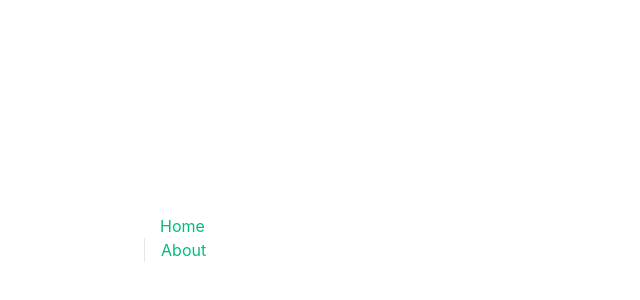
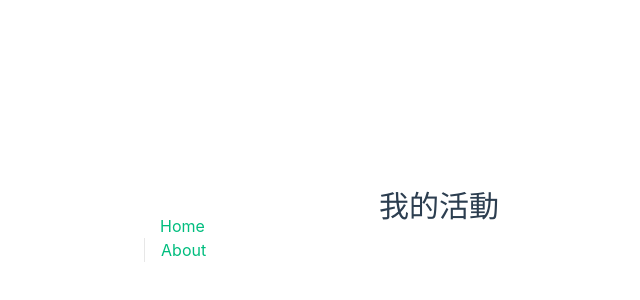
Before and after one commit to wclwilliam/Back-Home, a Vue app: page /member/1 in a window 1280 px wide. Before the commit this address had no page. Shown: the part 170-470 px from the top of the page, without its empty margins (261-901 px from the left). Built offline with nearby package versions, Linux system fonts and the light colour scheme.

Commit message:
資訊頁面

```diff
--- a/src/router/index.js
+++ b/src/router/index.js
@@ -24,6 +24,11 @@ const router = createRouter({
       name: '/member',
       component: () => import('@/views/MemberShip.vue'),
     },
+    {
+      path: '/member/:id',
+      name: '/member',
+      component: () => import('@/views/MemberShipinfo.vue'),
+    },
   ],
 })
 
--- /dev/null
+++ b/src/views/MemberShipinfo.vue
@@ -0,0 +1,10 @@
+<script setup>
+
+</script>
+
+<template>
+    <h1>我的活動
+</h1>
+</template>
+
+<style lang="scss" scoped></style>
```
